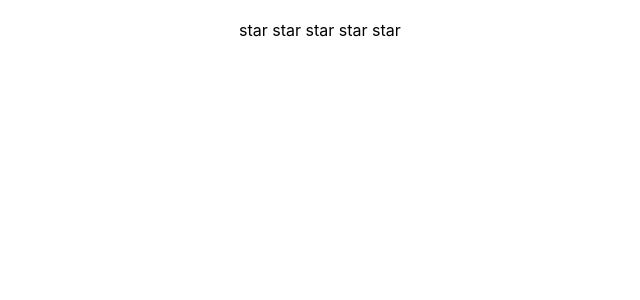
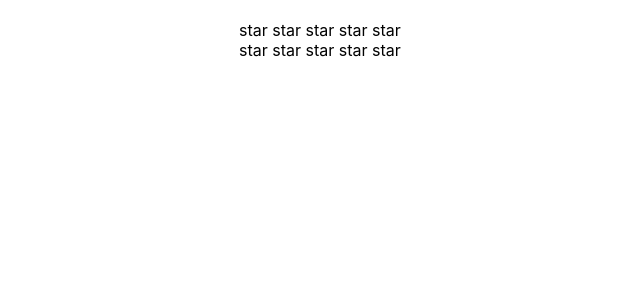
Before and after one commit to olesya-sh-dev/React-learning, a React (Create React App) app: page / in a window 1280 px wide. Shown: the top 300 px of the page, without its empty margins (101-741 px from the left). Built offline with nearby package versions, Linux system fonts and the light colour scheme.

Commit message:
UCRating возврат к прежнему варианту

```diff
--- a/src/App.tsx
+++ b/src/App.tsx
@@ -2,6 +2,7 @@
 import "./App.css";
 
 import { Rating, RatingValueType } from "./components/Rating/Rating";
+import { UncontrolledRating } from "./components/UncontrolledRating/UncontrolledRating";
 
 function hello() {
   alert("IT-KAMASUTRA");
@@ -15,6 +16,7 @@
   return (
     <div className={"App"}>
       <Rating value={ratingValue} onClick={setRatingValue} />
+      <UncontrolledRating />
     </div>
   );
 }
--- a/src/components/UncontrolledRating/UncontrolledRating.tsx
+++ b/src/components/UncontrolledRating/UncontrolledRating.tsx
@@ -7,22 +7,21 @@
 
   return (
     <div>
-      <Star selected={value > 0} setValue={setValue} value={1} />
+      <Star selected={value > 0} setValue={() => setValue(1)} />
 
-      <Star selected={value > 1} setValue={setValue} value={2} />
+      <Star selected={value > 1} setValue={() => setValue(2)} />
 
-      <Star selected={value > 2} setValue={setValue} value={3} />
+      <Star selected={value > 2} setValue={() => setValue(3)} />
 
-      <Star selected={value > 3} setValue={setValue} value={4} />
+      <Star selected={value > 3} setValue={() => setValue(4)} />
 
-      <Star selected={value > 4} setValue={setValue} value={5} />
+      <Star selected={value > 4} setValue={() => setValue(5)} />
     </div>
   );
 
   type StarPropsType = {
     selected: boolean;
-    setValue: (value: 1 | 2 | 3 | 4 | 5) => void;
-    value: 1 | 2 | 3 | 4 | 5;
+    setValue: () => void;
   };
   function Star(props: StarPropsType) {
     console.log("Star is rendering");
@@ -30,7 +29,7 @@
     return (
       <span
         onClick={() => {
-          props.setValue(props.value);
+          props.setValue();
         }}
       >
         {props.selected ? <b> star</b> : "  star"}
```
